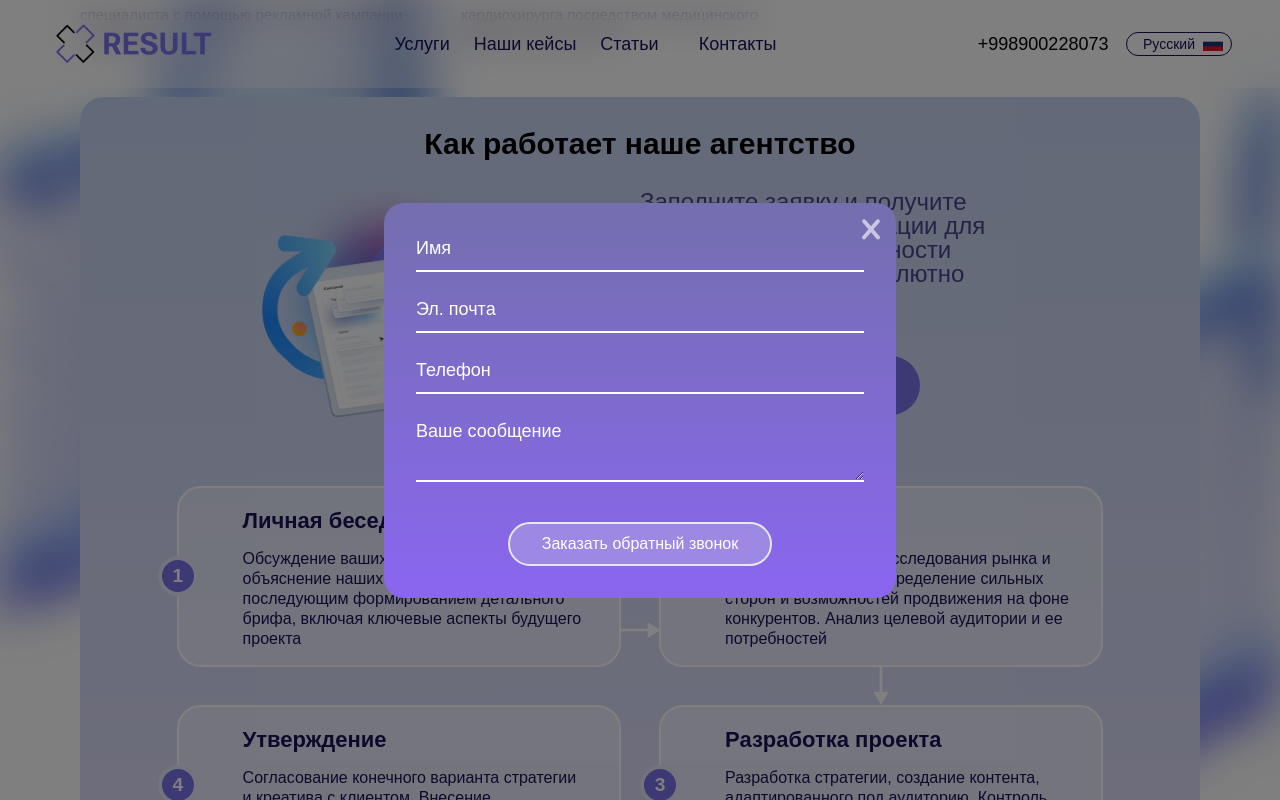
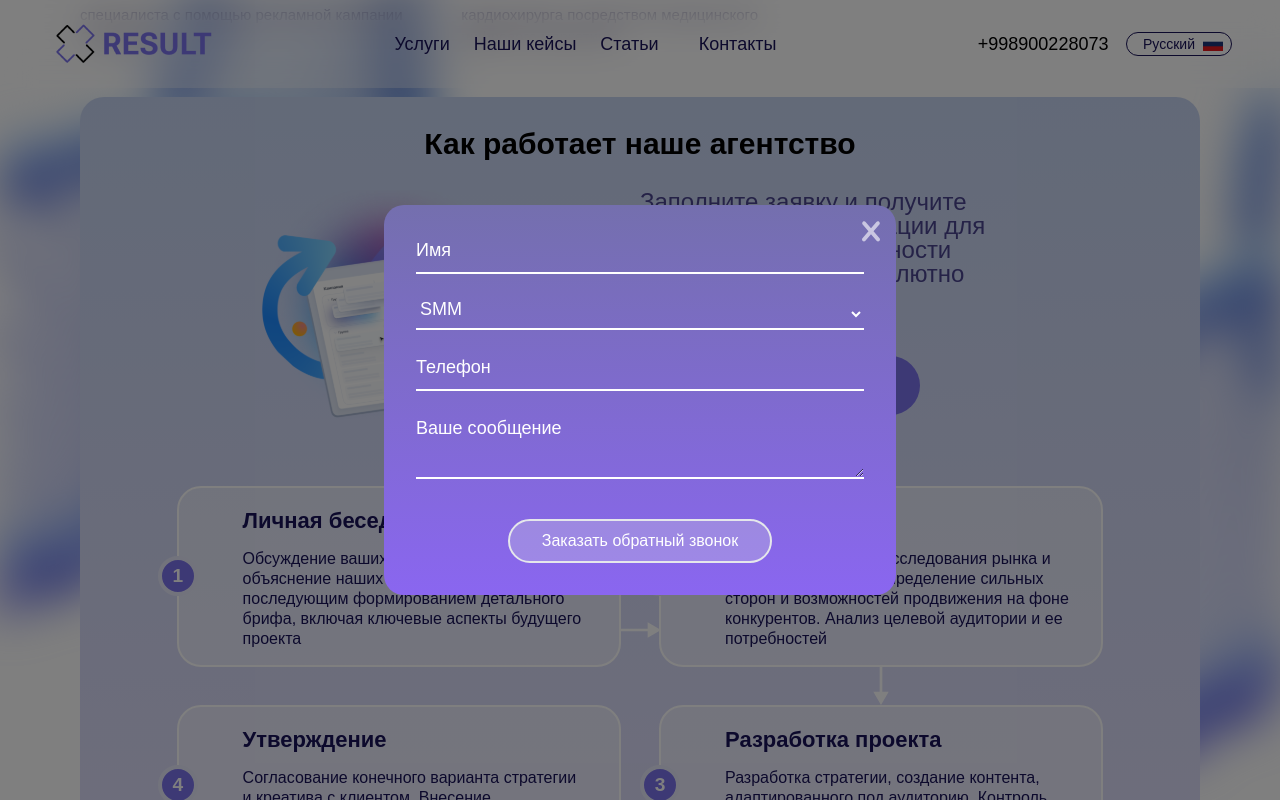
Before and after one commit to Shotambrat/Result-agency, a React (Create React App) app: page / in a window 1280 px wide. Both pictures are taken after a click on the element "Бесплатная консультация". Shown: the part 3009-3809 px from the top of the page. Built offline with nearby package versions, Linux system fonts and the light colour scheme.

Commit message:
added form-function, added pop-up menu in main-pages, finall-uslugi

```diff
--- a/src/components/Brief.jsx
+++ b/src/components/Brief.jsx
@@ -1,28 +1,31 @@
 import React, { useState } from "react";
 import { useTranslation } from "react-i18next";
+import toast, { Toaster } from 'react-hot-toast';
 import MapFooter from "./MapFooter";
 
 const Brief = () => {
   const { t } = useTranslation();
 
+  const notify = () => toast.success(t('zayavca-success'));
   const [inputValue, setInputValue] = useState("");
+  const [phone, setPhone] = useState("");
+  const [time, setTime] = useState("");
+  const [result, setResult] = useState("");
   const [isFocused, setIsFocused] = useState(false);
 
   const formatValue = (value) => {
     if (!value) return "";
 
     let formattedValue = "+998(";
-
     for (let i = 0; i < Math.min(9, value.length); i++) {
       if (i === 2) formattedValue += ")";
       if (i === 5 || i === 7) formattedValue += "-";
       formattedValue += value[i];
     }
-
     return formattedValue;
   };
 
-  const handleChange = (event) => {
+  const handleChangePhone = (event) => {
     let { value } = event.target;
     let numbersOnly = value.replace(/[^\d]/g, "");
 
@@ -30,14 +33,12 @@ const Brief = () => {
       numbersOnly = numbersOnly.substring(3);
     }
 
-    setInputValue(numbersOnly);
+    setPhone(numbersOnly);
   };
 
   const handleFocus = () => setIsFocused(true);
-
   const handleBlur = () => setIsFocused(false);
-
-  const displayValue = isFocused || inputValue ? formatValue(inputValue) : "";
+  const displayValue = isFocused || phone ? formatValue(phone) : "";
 
   const handleInvalid = (e) => {
     e.target.setCustomValidity('');
@@ -54,8 +55,8 @@ const Brief = () => {
     e.preventDefault();
     const form = e.target;
     if (form.checkValidity()) {
-      // Form submission logic here
-      console.log('Form submitted:', inputValue);
+      // Implement form submission logic here
+      notify();
     } else {
       form.reportValidity(); // This will trigger the custom validation messages
     }
@@ -94,8 +95,10 @@ const Brief = () => {
                   name="name"
                   placeholder={t("brief-form-name")}
                   required
+                  value={inputValue}
                   onInvalid={handleInvalid}
                   onInput={handleInput}
+                  onChange={(e) => setInputValue(e.target.value)}
                   className="text-[15px] 2xl:text-[20px] bg-transparent border-b-4 border-white text-white placeholder-white focus:border-green-500 focus:outline-none focus:border-b-[3px] pb-2"
                   style={{ pointerEvents: 'auto' }}
                 />
@@ -105,7 +108,7 @@ const Brief = () => {
                   placeholder={t("brief-form-phone")}
                   required
                   value={displayValue}
-                            onChange={handleChange}
+                  onChange={handleChangePhone}
                   onFocus={handleFocus}
                   onBlur={handleBlur}
                   onInvalid={handleInvalid}
@@ -118,6 +121,8 @@ const Brief = () => {
                   name="time"
                   placeholder={t("brief-form-time")}
                   required
+                  value={time}
+                  onChange={(e) => setTime(e.target.value)}
                   onInvalid={handleInvalid}
                   onInput={handleInput}
                   className="text-[15px] 2xl:text-[20px] bg-transparent border-b-4 border-white text-white placeholder-white focus:border-green-500 focus:outline-none focus:border-b-[3px] pb-2"
@@ -127,12 +132,15 @@ const Brief = () => {
                   name="result"
                   placeholder={t("brief-form-result")}
                   required
+                  value={result}
+                  onChange={(e) => setResult(e.target.value)}
                   onInvalid={handleInvalid}
                   onInput={handleInput}
                   className="text-[15px] 2xl:text-[20px] bg-transparent border-b-4 border-white text-white placeholder-white focus:border-green-500 focus:outline-none focus:border-b-[3px]"
                   style={{ pointerEvents: 'auto' }}
                 />
                 <button
+                onClick={handleSubmit}
                   type="submit"
                   className="mt-4 sm:mr-auto sm:ml-2 sm:px-16 bg-gray-300 bg-opacity-30 border-2 text-white py-2 rounded-full hover:bg-gray-200 hover:text-uslugi-text transition-colors"
                   style={{ pointerEvents: 'auto' }}
@@ -144,6 +152,9 @@ const Brief = () => {
           </div>
         </div>
       </div>
+      <div className="z-[99999]">
+        <Toaster />
+      </div>
     </div>
   );
 };
--- a/src/components/Modals/Application.jsx
+++ b/src/components/Modals/Application.jsx
@@ -1,76 +1,47 @@
 import React, { useState } from "react";
 import { useTranslation } from "react-i18next";
-import axios from 'axios';
 import toast, { Toaster } from 'react-hot-toast';
 
 const Application = ({ isOpen, onClose }) => {
   const { t } = useTranslation();
+  const notify = () => toast.success(t('zayavca-success'));
 
-
-  const notify = () => toast.success(t('zayavca-success'))
   const [inputValue, setInputValue] = useState("");
-  const [email, setEmail] = useState("");
   const [phone, setPhone] = useState("");
   const [message, setMessage] = useState("");
   const [isFocused, setIsFocused] = useState(false);
+  const [selectedOption, setSelectedOption] = useState("");
+  const [isDropdownOpen, setIsDropdownOpen] = useState(false);
+  const handleDropdownClick = () => {
+    setIsDropdownOpen(!isDropdownOpen);
+  };
 
   const formatValue = (value) => {
     if (!value) return "";
-
     let formattedValue = "+998(";
-
-    // Добавляем цифры согласно шаблону
     for (let i = 0; i < Math.min(9, value.length); i++) {
       if (i === 2) formattedValue += ")";
       if (i === 5 || i === 7) formattedValue += "-";
       formattedValue += value[i];
     }
-
     return formattedValue;
   };
-
 
   const handleChangePhone = (event) => {
     let { value } = event.target;
     let numbersOnly = value.replace(/[^\d]/g, "");
-
     if (numbersOnly.startsWith("998")) {
       numbersOnly = numbersOnly.substring(3);
     }
-
     setPhone(numbersOnly);
   };
 
   const handleFocus = () => setIsFocused(true);
-
   const handleBlur = () => setIsFocused(false);
-
   const displayValue = isFocused || phone ? formatValue(phone) : "";
 
   const handleSubmit = async (e) => {
     notify();
-    // e.preventDefault();
-
-    // const formData = new FormData();
-    // formData.append("name", inputValue);
-    // formData.append("email", email);
-    // formData.append("phone", phone);
-    // formData.append("message", message);
-
-    // try {
-    //   const response = await axios.post("../../ajax.php", formData, {
-    //     headers: {
-    //       "Content-Type": "multipart/form-data",
-    //     },
-    //   });
-    //   console.log("clicked")
-    //   const result = await response.text();
-    //   console.log("Form submitted:", result);
-    //   return notify();
-    // } catch (error) {
-    //   console.error("Error submitting form:", error);
-    //   return notify();
-    // }
   };
 
   if (!isOpen) return null;
@@ -101,16 +72,23 @@ const Application = ({ isOpen, onClose }) => {
               style={{ fontSize: "18px" }}
               className="bg-transparent border-b-2 border-white text-white placeholder-white focus:border-green-500 focus:outline-none focus:border-b-[3px] pb-2"
             />
-            <input
-              type="email"
-              name="email"
-              placeholder={t("cover-form-email")}
+            <select
+              name="service"
               required
-              value={email}
-              onChange={(e) => setEmail(e.target.value)}
+              value={selectedOption}
+              onChange={(e) => setSelectedOption(e.target.value)}
               style={{ fontSize: "18px" }}
-              className="bg-transparent border-b-2 border-white text-white placeholder-white focus:border-green-500 focus:outline-none focus:border-b-[3px] pb-2"
-            />
+              className="bg-transparent border-b-2 border-white text-white placeholder-white focus:border-green-500 focus:outline-none focus:border-b-[3px] pb-2 custom-select "
+            >
+              <option value="usluga" disabled>{t("cover-form-service")}</option>
+              <option value="SMM">SMM</option>
+              <option value="Разработка сайтов">{t("cover-form-site")}</option>
+              <option value="Запуск рекламы">{t("cover-form-ads")}</option>
+              <option value="SEO">SEO</option>
+              <option value="Брендинг">{t("cover-form-brending")}</option>
+              <option value="Telegram-бот">{t("cover-form-tgbot")}</option>
+              <option value="другое">{t("cover-form-others")}</option>
+            </select>
             <input
               type="text"
               name="phone"
--- a/src/index.css
+++ b/src/index.css
@@ -40,7 +40,7 @@ code {
   content: "";
   grid-area: 1 / 1 / 2 / 2;
   background: inherit;
-  filter: blur(10px); /* Adjust the blur amount as needed */
+  filter: blur(10px);
 }
 
 .container-with-blur > *:not(:first-child) {
@@ -126,3 +126,12 @@ code {
 .custom-scrollbar::-webkit-scrollbar-thumb:hover {
   background: #555;
 }
+
+.custom-select {
+  background-color: transparent; /* до раскрытия */
+}
+
+.custom-select option {
+  background-color: gray;/* раскрывающейся формы */
+  border: 30px;
+}
```
Also changed, not shown: src/components/Main/call_window/ServicePriceModal.jsx (+35 -9 lines), public/assets/locales/ru/translation.json. Lines whose indentation alone changed are shown as unchanged.
